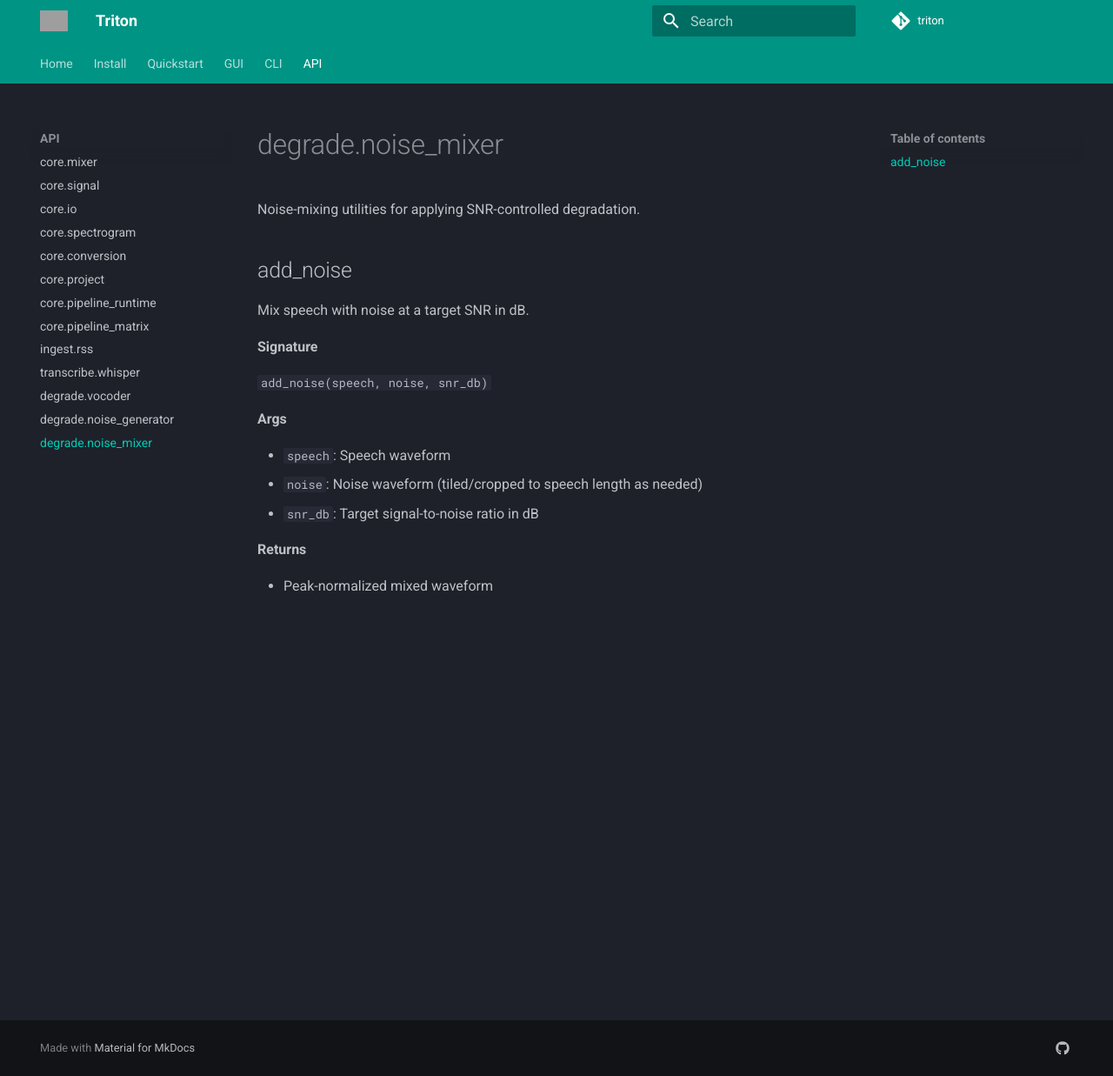
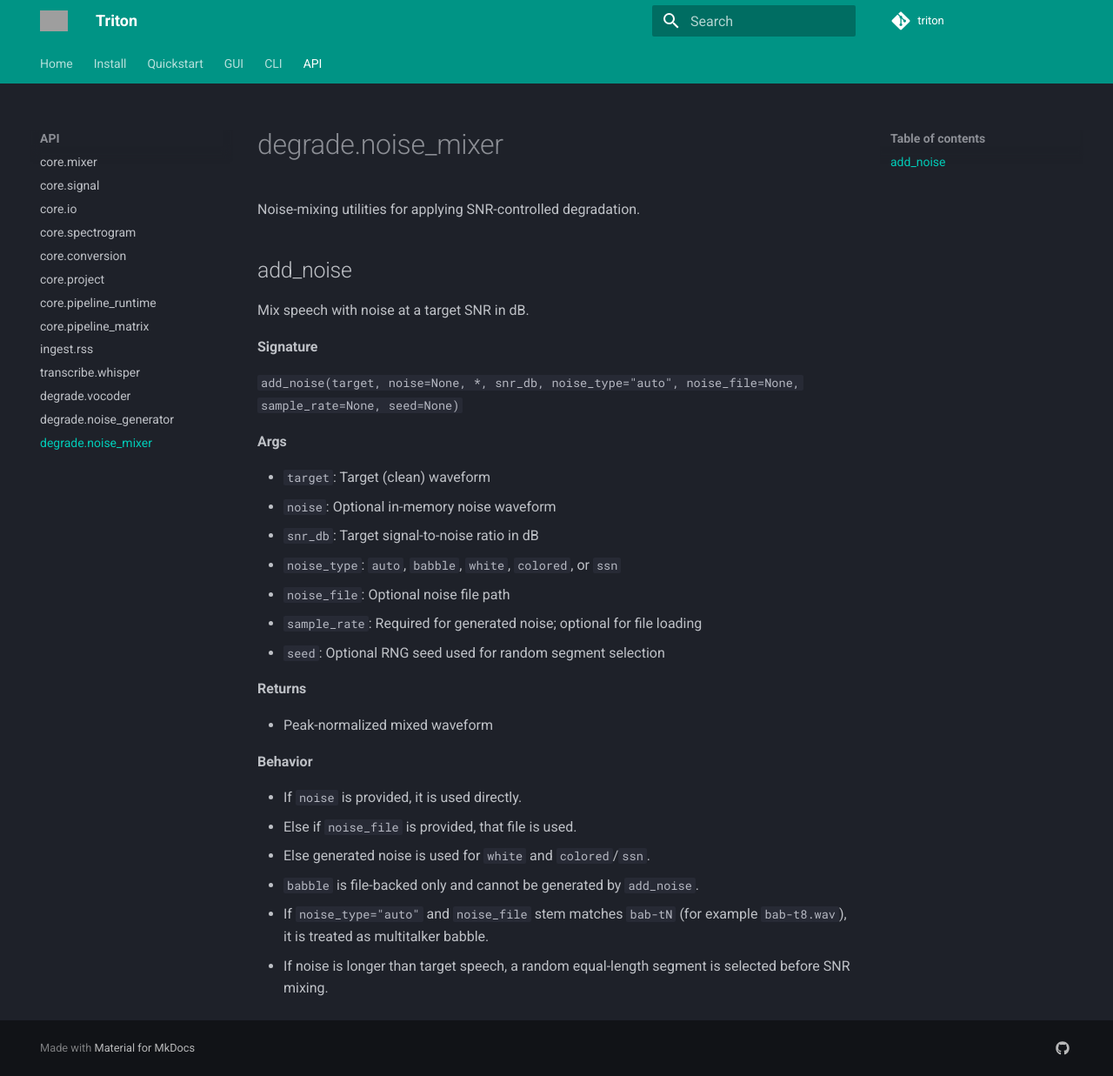
Before and after one commit to AliTafakkor/triton, an MkDocs documentation site: the page built from docs/api/degrade.noise_mixer.md, in a window 1280 px wide and 1237 px high. Shown: the whole window at 87% size. Built offline with MkDocs 1.6.1 and Material for MkDocs 9.7.7, drawn with Linux system fonts in a browser that asks for light colours; comment, search, counter and statistics services are not loaded; grey boxes are pictures that could not be loaded.

Commit message:
docs(noise): document add-noise CLI, API, and GUI workflow

```diff
--- a/docs/api/degrade.noise_mixer.md
+++ b/docs/api/degrade.noise_mixer.md
@@ -8,14 +8,27 @@
 
 **Signature**
 
-`add_noise(speech, noise, snr_db)`
+`add_noise(target, noise=None, *, snr_db, noise_type="auto", noise_file=None, sample_rate=None, seed=None)`
 
 **Args**
 
-- `speech`: Speech waveform
-- `noise`: Noise waveform (tiled/cropped to speech length as needed)
+- `target`: Target (clean) waveform
+- `noise`: Optional in-memory noise waveform
 - `snr_db`: Target signal-to-noise ratio in dB
+- `noise_type`: `auto`, `babble`, `white`, `colored`, or `ssn`
+- `noise_file`: Optional noise file path
+- `sample_rate`: Required for generated noise; optional for file loading
+- `seed`: Optional RNG seed used for random segment selection
 
 **Returns**
 
 - Peak-normalized mixed waveform
+
+**Behavior**
+
+- If `noise` is provided, it is used directly.
+- Else if `noise_file` is provided, that file is used.
+- Else generated noise is used for `white` and `colored`/`ssn`.
+- `babble` is file-backed only and cannot be generated by `add_noise`.
+- If `noise_type="auto"` and `noise_file` stem matches `bab-tN` (for example `bab-t8.wav`), it is treated as multitalker babble.
+- If noise is longer than target speech, a random equal-length segment is selected before SNR mixing.
```
Also changed, not shown: README.md (+3 -0 lines), docs/cli/degrade.md (+21 -0 lines), docs/gui.md (+15 -0 lines).
